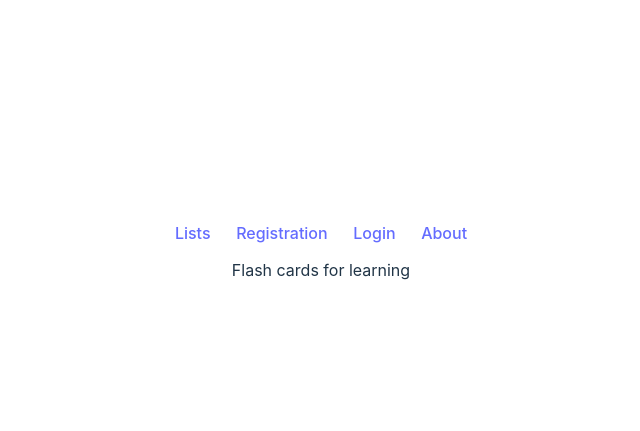
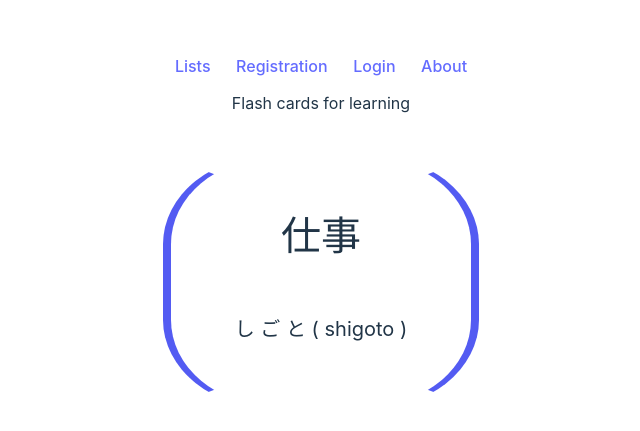
Before and after one commit to niki4etoo/FlashCards, a React (Vite) app: page / in a window 1280 px wide. Shown: the part 155-586 px from the top of the page, without its empty margins (319-959 px from the left). Built offline with nearby package versions, Linux system fonts and the light colour scheme.

Commit message:
added example flashcard and styling it

```diff
--- a/src/App.css
+++ b/src/App.css
@@ -48,3 +48,42 @@ nav {
 nav a {
   padding: 1vw;
 }
+
+/* Flashcard styling */
+
+.flashcard {
+  margin: 5vh;
+
+  padding: 3vh 5vw;
+
+  border-left-width: 1vb;
+  border-left-color: #535bf2;
+  border-top-left-radius: 35%;
+  border-bottom-left-radius: 35%;
+
+  border-right-width: 1vb;
+  border-right-color: #535bf2;
+  border-top-right-radius: 35%;
+  border-bottom-right-radius: 35%;
+
+  border-top: transparent;
+  border-bottom: transparent;
+
+  border-style: solid;
+}
+
+.flashcard:hover {
+  cursor: pointer;
+}
+
+#flashcard-header {
+  font-size: 2.5em;
+  padding: 3vh 0vh;
+}
+
+#flashcard-description {
+  font-size: 1.25em;
+  padding: 3vh 0vh;
+
+  padding-bottom: 3vw;
+}
--- a/src/App.tsx
+++ b/src/App.tsx
@@ -15,7 +15,18 @@ function App() {
           <Link to="/login">Login</Link>
           <Link to="/about">About</Link>
         </nav>
-      Flash cards for learning
+        <div>
+          Flash cards for learning
+        </div>
+
+        <div className='flashcard'>
+          <div id='flashcard-header'>
+            仕事
+          </div>
+          <div id='flashcard-description'>
+            し ご と ( shigoto )
+          </div>
+        </div>
       </div>
     </>
   )
```
